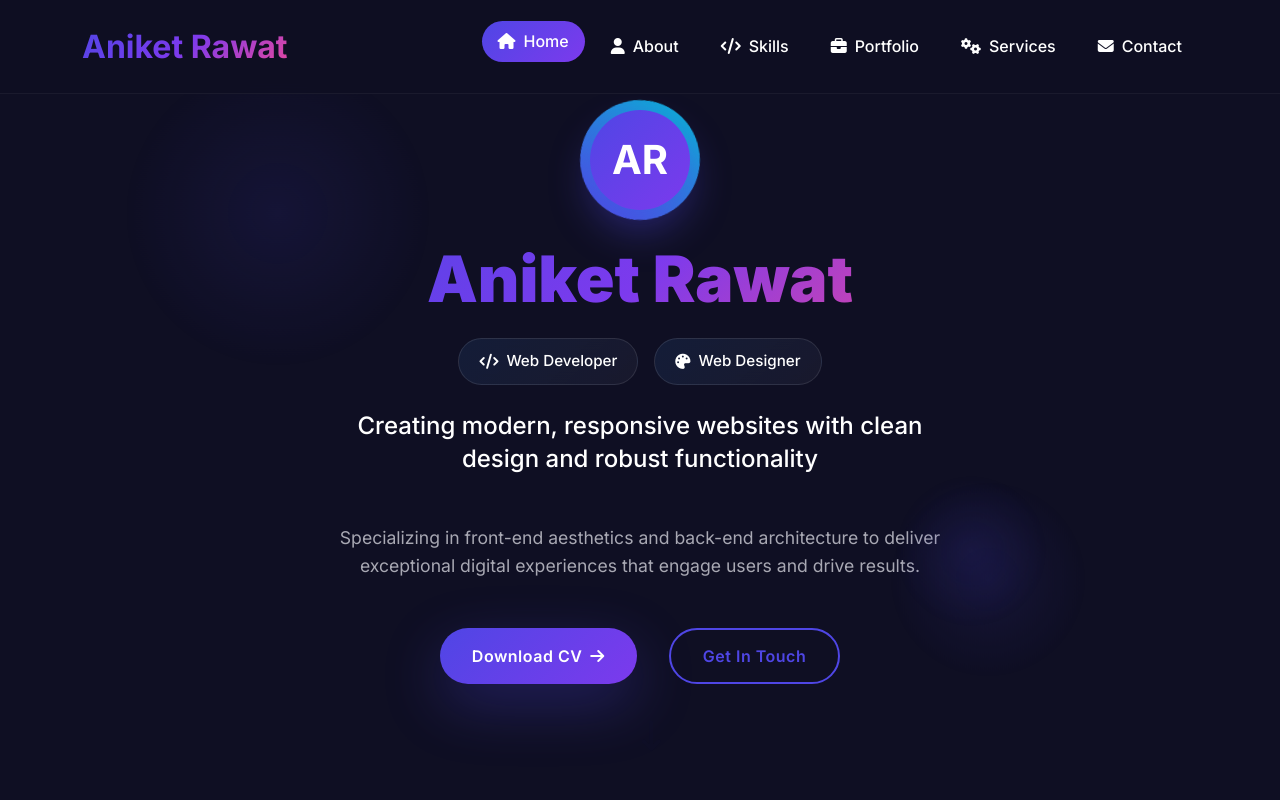
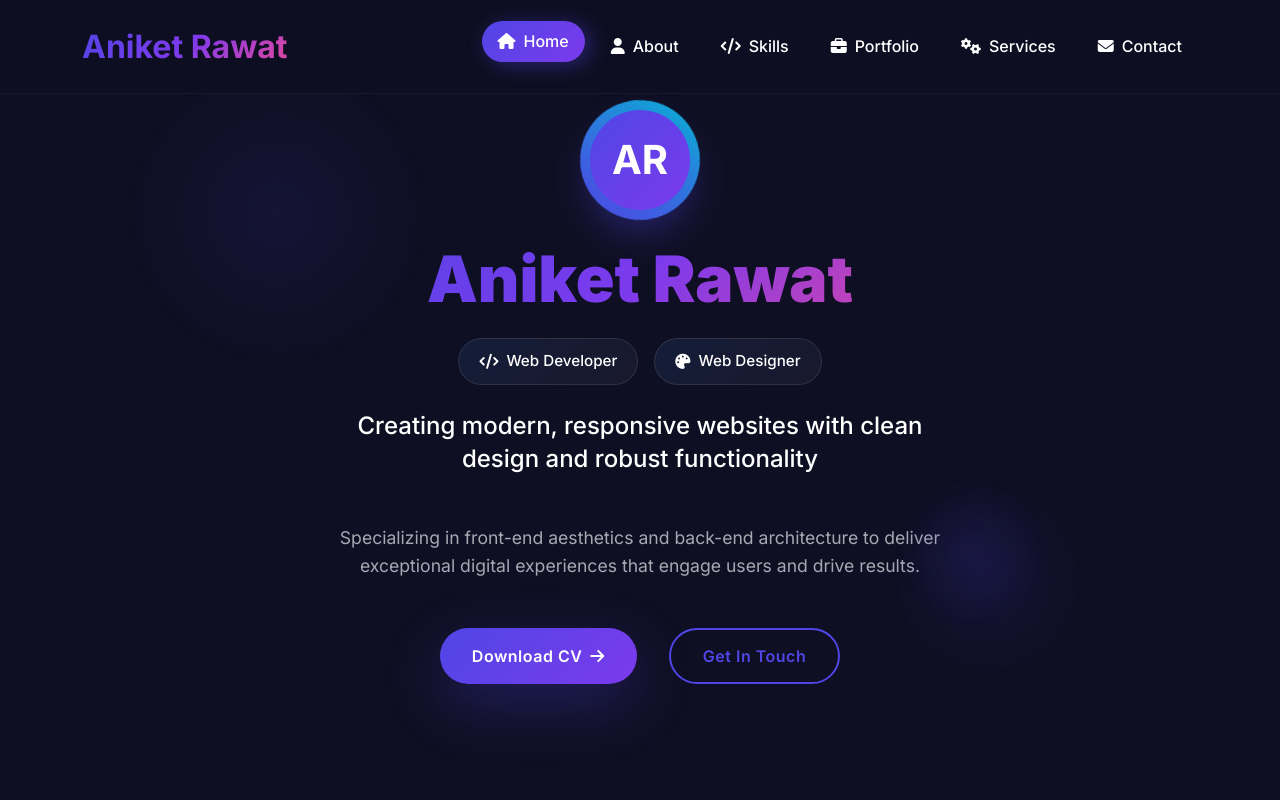
Before and after one commit to Aniket-rawat/portfolio, a plain HTML site: page index.html in a window 1280 px wide. In both pictures the pointer is over the link "Home". Shown: the top 800 px of the page. Drawn offline with nearby package versions, Linux system fonts and the light colour scheme.

Commit message:
Update style.css

```diff
--- a/style.css
+++ b/style.css
@@ -98,6 +98,7 @@ body {
     padding: 8px 16px;
     background: var(--gradient-primary);
     transform: translateY(-5px);
+    box-shadow: 5px 3px 20px rgba(79, 70, 229, 0.4);
 }
 
 /* Modern Hero Section */
```
